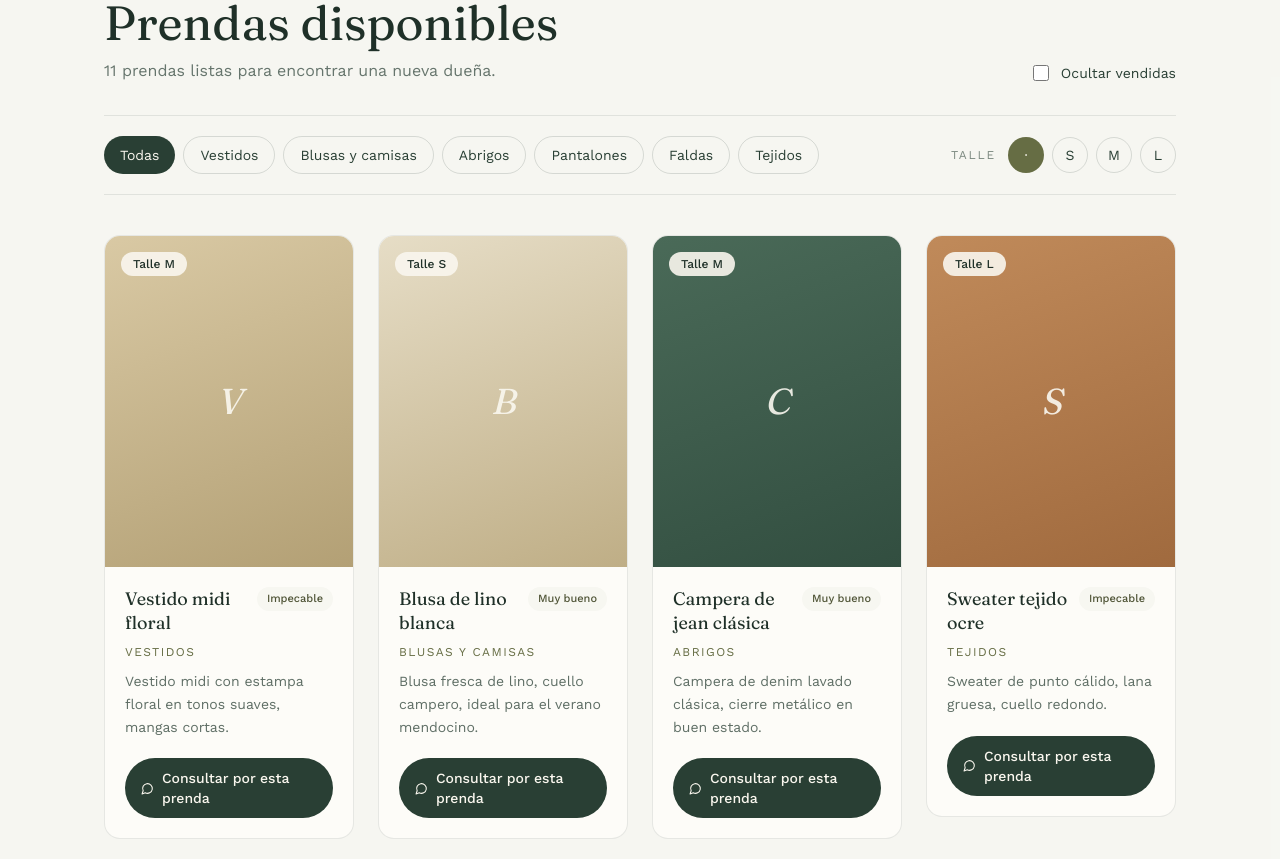
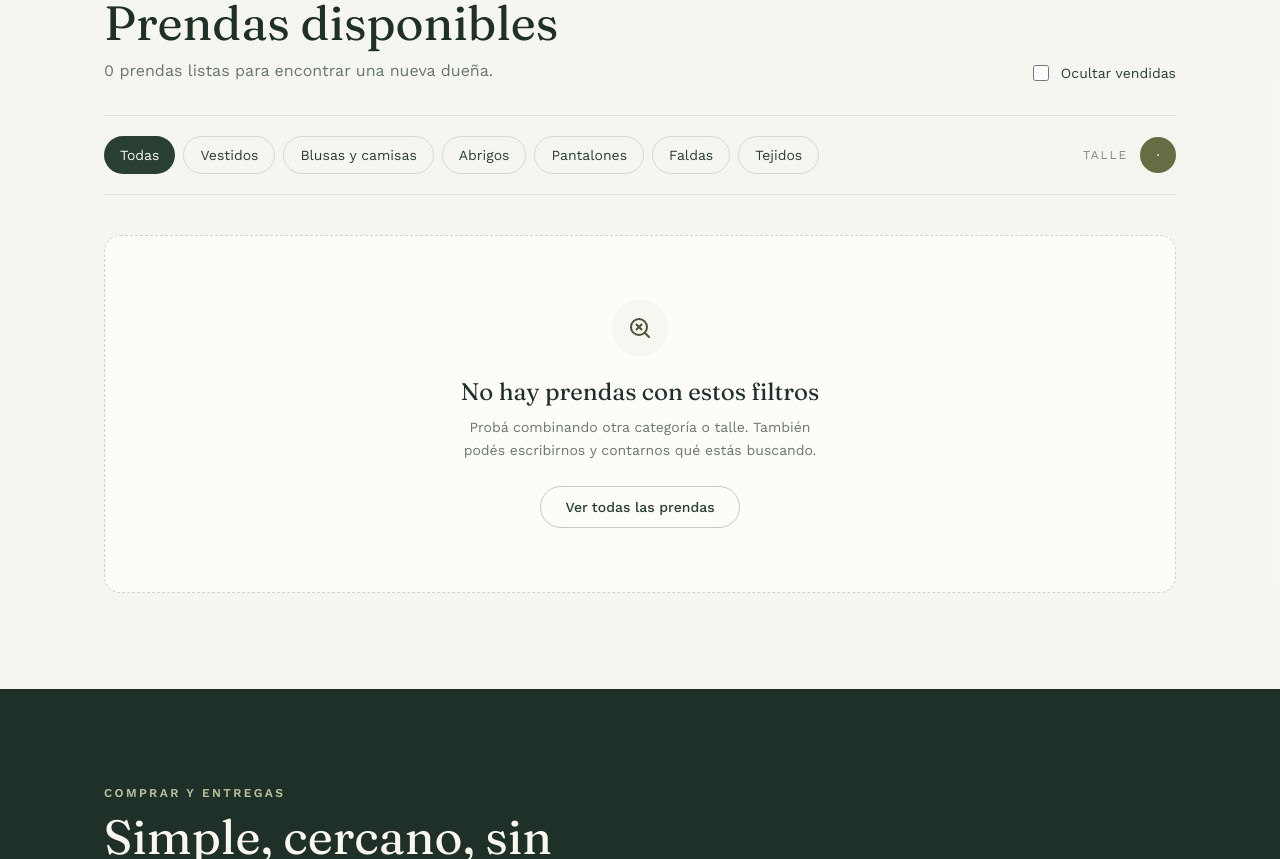
Before and after one commit to popnegro-org/roperocircular, a React (Vite) app: page / in a window 1280 px wide. Shown: the part 940-1799 px from the top of the page. Built offline with nearby package versions, Linux system fonts and the light colour scheme.

Commit message:
fix: align src/data/garments.ts with verified catalog model

```diff
--- a/src/data/garments.ts
+++ b/src/data/garments.ts
@@ -1,12 +1,6 @@
-export type GarmentCategory =
-  | 'Vestidos'
-  | 'Blusas y camisas'
-  | 'Abrigos'
-  | 'Pantalones'
-  | 'Faldas'
-  | 'Tejidos';
-
+export type GarmentCategory = 'Vestidos' | 'Blusas y camisas' | 'Abrigos' | 'Pantalones' | 'Faldas' | 'Tejidos';
 export type GarmentSize = 'S' | 'M' | 'L' | 'XL';
+export type GarmentAvailability = 'available' | 'reserved' | 'sold';
 
 export interface Garment {
   id: string;
@@ -15,146 +9,22 @@ export interface Garment {
   size: GarmentSize;
   condition: 'Impecable' | 'Muy bueno' | 'Bueno';
   notes: string;
-  colorKey: 'olive' | 'terracotta' | 'sand' | 'forest' | 'clay' | 'cream';
-  sold: boolean;
+  priceArs?: number;
+  imageUrl?: string;
+  availability: GarmentAvailability;
 }
 
 export const categories: GarmentCategory[] = [
-  'Vestidos',
-  'Blusas y camisas',
-  'Abrigos',
-  'Pantalones',
-  'Faldas',
-  'Tejidos',
+  'Vestidos', 'Blusas y camisas', 'Abrigos', 'Pantalones', 'Faldas', 'Tejidos',
 ];
 
-export const garments: Garment[] = [
-  {
-    id: 'vst-01',
-    name: 'Vestido midi floral',
-    category: 'Vestidos',
-    size: 'M',
-    condition: 'Impecable',
-    notes: 'Vestido midi con estampa floral en tonos suaves, mangas cortas.',
-    colorKey: 'sand',
-    sold: false,
-  },
-  {
-    id: 'bls-01',
-    name: 'Blusa de lino blanca',
-    category: 'Blusas y camisas',
-    size: 'S',
-    condition: 'Muy bueno',
-    notes: 'Blusa fresca de lino, cuello campero, ideal para el verano mendocino.',
-    colorKey: 'cream',
-    sold: false,
-  },
-  {
-    id: 'abr-01',
-    name: 'Campera de jean clásica',
-    category: 'Abrigos',
-    size: 'M',
-    condition: 'Muy bueno',
-    notes: 'Campera de denim lavado clásica, cierre metálico en buen estado.',
-    colorKey: 'forest',
-    sold: false,
-  },
-  {
-    id: 'tej-01',
-    name: 'Sweater tejido ocre',
-    category: 'Tejidos',
-    size: 'L',
-    condition: 'Impecable',
-    notes: 'Sweater de punto cálido, lana gruesa, cuello redondo.',
-    colorKey: 'terracotta',
-    sold: false,
-  },
-  {
-    id: 'pan-01',
-    name: 'Pantalón recto beige',
-    category: 'Pantalones',
-    size: 'M',
-    condition: 'Muy bueno',
-    notes: 'Pantalón de vestido recto, tiro medio, tela liviana.',
-    colorKey: 'sand',
-    sold: false,
-  },
-  {
-    id: 'fld-01',
-    name: 'Falda plisada verde',
-    category: 'Faldas',
-    size: 'S',
-    condition: 'Bueno',
-    notes: 'Falda plisada midi en verde oliva, movimiento muy lindo.',
-    colorKey: 'olive',
-    sold: false,
-  },
-  {
-    id: 'vst-02',
-    name: 'Vestido largo de lino',
-    category: 'Vestidos',
-    size: 'L',
-    condition: 'Impecable',
-    notes: 'Vestido largo entallado, corte simple y atemporal.',
-    colorKey: 'clay',
-    sold: false,
-  },
-  {
-    id: 'abr-02',
-    name: 'Trench camel',
-    category: 'Abrigos',
-    size: 'M',
-    condition: 'Muy bueno',
-    notes: 'Trench clásico color camel, cinturón incluido, forro completo.',
-    colorKey: 'sand',
-    sold: false,
-  },
-  {
-    id: 'bls-02',
-    name: 'Camisa oxford celeste',
-    category: 'Blusas y camisas',
-    size: 'L',
-    condition: 'Muy bueno',
-    notes: 'Camisa oxford de algodón, ligeramente oversize.',
-    colorKey: 'forest',
-    sold: false,
-  },
-  {
-    id: 'tej-02',
-    name: 'Cárdigan grueso crudo',
-    category: 'Tejidos',
-    size: 'M',
-    condition: 'Bueno',
-    notes: 'Cárdigan de punto grueso color crudo, botones de madera.',
-    colorKey: 'cream',
-    sold: false,
-  },
-  {
-    id: 'pan-02',
-    name: 'Jean de tiro alto',
-    category: 'Pantalones',
-    size: 'S',
-    condition: 'Impecable',
-    notes: 'Jean de tiro alto, pierna recta, sin desgastes.',
-    colorKey: 'forest',
-    sold: false,
-  },
-  {
-    id: 'vst-03',
-    name: 'Vestido negro de gala',
-    category: 'Vestidos',
-    size: 'M',
-    condition: 'Muy bueno',
-    notes: 'Vestido negro de gala, caída fluida, detalles en la manga.',
-    colorKey: 'forest',
-    sold: true,
-  },
-];
+// El catálogo queda vacío hasta cargar prendas reales y disponibilidad confirmada.
+export const garments: Garment[] = [];
 
 export function garmentWhatsappMessage(garment: Garment): string {
   return [
-    `¡Hola, Ropero Circular!`,
-    `Vi en el sitio el modelo "${garment.name}" (talle ${garment.size}).`,
-    `¿Sigue disponible? Me gustaría coordinar cómo verlo.`,
+    '¡Hola, Ropero Circular!',
+    `Vi la prenda "${garment.name}" (código ${garment.id}, talle ${garment.size}).`,
+    '¿Podrían confirmarme si sigue disponible y cómo coordinar la entrega?',
   ].join(' ');
 }
```
